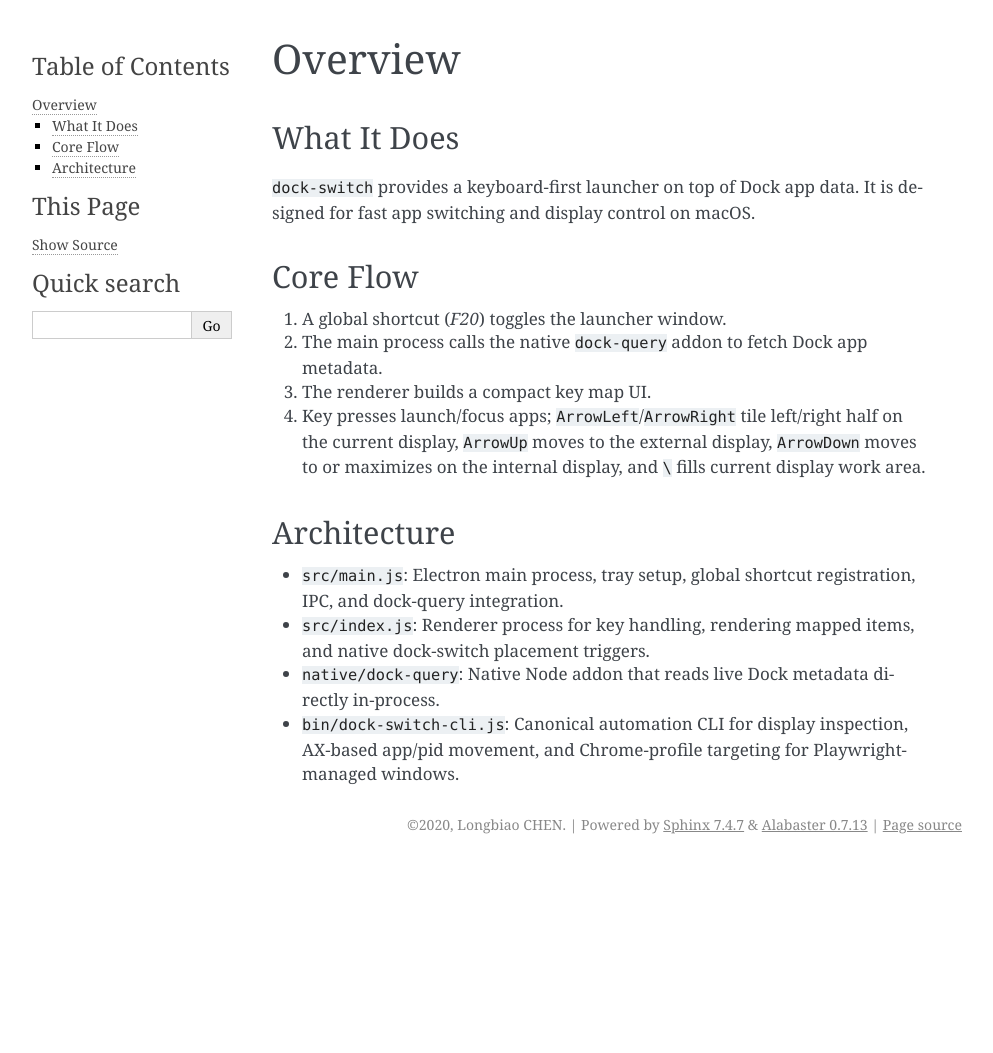
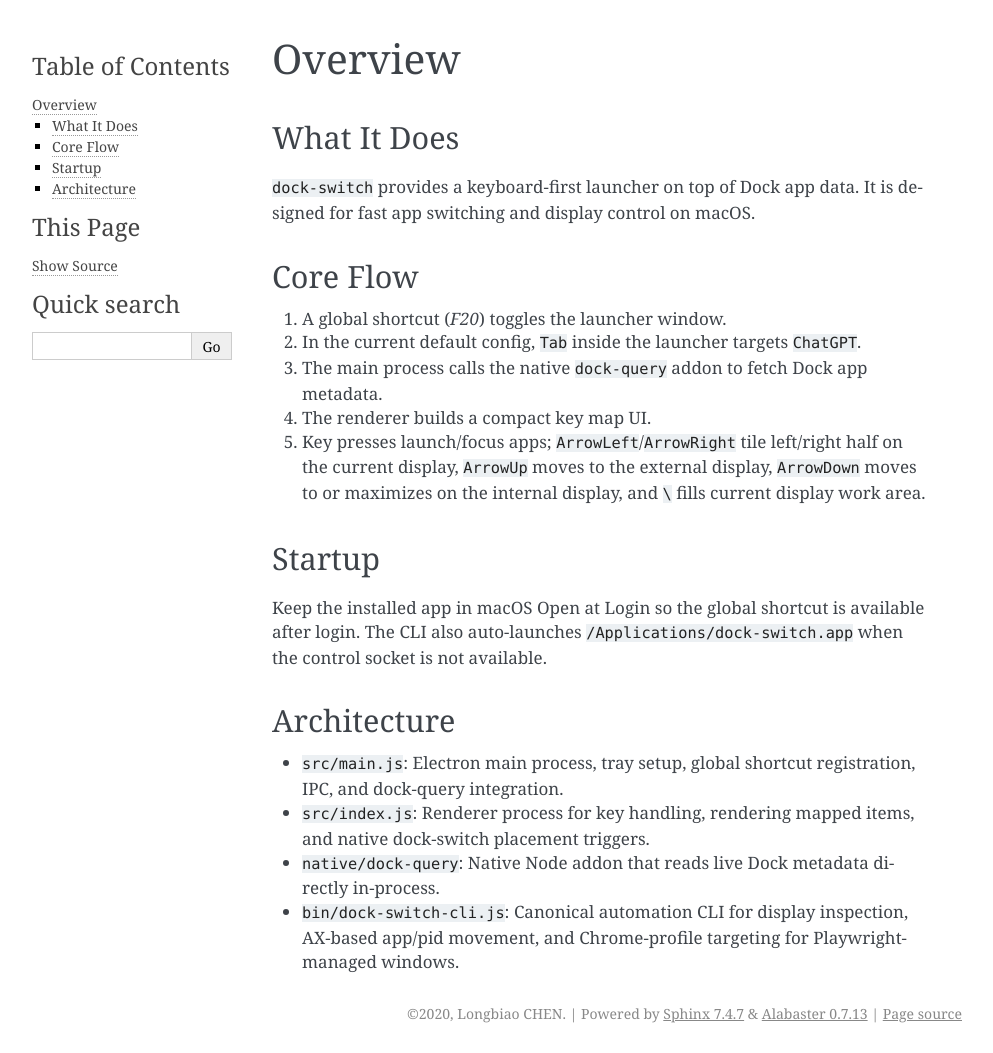
Before and after one commit to longbiaochen/dock-switch, a Sphinx documentation site: the page built from docs/overview.rst, in a window 1280 px wide. Shown: the whole page, without its empty margins (148-1141 px from the left). Built offline with Sphinx 7.4.7, drawn with Linux system fonts in a browser that asks for light colours; before the commit the page ends 900 px from its top, so only the background shows below that.

Commit message:
Fix hotkeys and startup behavior

```diff
--- a/docs/configuration.rst
+++ b/docs/configuration.rst
@@ -17,13 +17,14 @@ The top-level key is ``dock_items``, each containing:
 - ``key``: keyboard key used to trigger app focus/launch
 - ``screen``: legacy field retained for backward compatibility (not used by the current node-only runtime path)
 - ``remember_window_state`` (optional): defaults to ``true``; when enabled, dock-switch restores last known window bounds for that app (in-memory for current app session)
-- ``placement`` (optional): explicit placement policy (for example ``external_right_half``)
+- ``placement`` (optional): explicit placement policy (for example ``external_right_half`` or ``internal_fill``)
 
 Notes
 -----
 
 - App names are matched exactly against Dock item names.
 - Key matching in the renderer is case-insensitive (`event.key.toUpperCase()`).
+- In the current default config, ``Tab`` is mapped to ``ChatGPT`` inside the launcher.
 - `ArrowLeft` / `ArrowRight` tile the current display left/right half.
 - `ArrowUp` moves the frontmost window to the external display work area.
 - `ArrowDown` moves the frontmost window to the internal display work area, and maximizes it there when it is already on the internal display.
@@ -48,3 +49,4 @@ Examples:
 
 Use ``--pid`` when you need to target one managed window from a multi-window app such as Google Chrome.
 Use the Chrome profile commands for Playwright-managed Google Chrome windows, because the reported Playwright session pid is not the native Chrome window owner.
+If the dock-switch control socket is unavailable, the CLI launches ``/Applications/dock-switch.app`` and retries automatically.
--- a/docs/overview.rst
+++ b/docs/overview.rst
@@ -11,12 +11,19 @@ Core Flow
 ---------
 
 1. A global shortcut (`F20`) toggles the launcher window.
-2. The main process calls the native ``dock-query`` addon to fetch Dock app metadata.
-3. The renderer builds a compact key map UI.
-4. Key presses launch/focus apps; ``ArrowLeft``/``ArrowRight`` tile left/right
+2. In the current default config, ``Tab`` inside the launcher targets ``ChatGPT``.
+3. The main process calls the native ``dock-query`` addon to fetch Dock app metadata.
+4. The renderer builds a compact key map UI.
+5. Key presses launch/focus apps; ``ArrowLeft``/``ArrowRight`` tile left/right
    half on the current display, ``ArrowUp`` moves to the external display,
    ``ArrowDown`` moves to or maximizes on the internal display, and ``\``
    fills current display work area.
+
+Startup
+-------
+
+Keep the installed app in macOS Open at Login so the global shortcut is available after login.
+The CLI also auto-launches ``/Applications/dock-switch.app`` when the control socket is not available.
 
 Architecture
 ------------
--- a/package.json
+++ b/package.json
@@ -1,6 +1,6 @@
 {
     "name": "dock-switch",
-    "version": "1.0.0",
+    "version": "1.0.1",
     "description": "dock-switch",
     "author": "Longbiao CHEN",
     "main": "src/main.js",
@@ -18,7 +18,7 @@
     "scripts": {
         "build:addon": "node-gyp rebuild --directory native/dock-query --target=16.2.8 --dist-url=https://electronjs.org/headers",
         "go": "yarn build:addon; killall -9 dock-switch; electron .",
-        "dist": "yarn build:addon && electron-builder build && /usr/libexec/PlistBuddy -c 'Delete :NSAppleEventsUsageDescription' dist/mac-arm64/dock-switch.app/Contents/Info.plist >/dev/null 2>&1 || true; /usr/libexec/PlistBuddy -c 'Add :NSAppleEventsUsageDescription string dock-switch needs automation permission to focus and place application windows.' dist/mac-arm64/dock-switch.app/Contents/Info.plist && killall -9 dock-switch || true; rm -rf /Applications/dock-switch.app && cp -rf dist/mac-arm64/dock-switch.app /Applications/ && /usr/libexec/PlistBuddy -c 'Delete :NSAppleEventsUsageDescription' /Applications/dock-switch.app/Contents/Info.plist >/dev/null 2>&1 || true; /usr/libexec/PlistBuddy -c 'Add :NSAppleEventsUsageDescription string dock-switch needs automation permission to focus and place application windows.' /Applications/dock-switch.app/Contents/Info.plist && open -a dock-switch.app",
+        "dist": "yarn build:addon && electron-builder build && /usr/libexec/PlistBuddy -c 'Delete :NSAppleEventsUsageDescription' dist/mac-arm64/dock-switch.app/Contents/Info.plist >/dev/null 2>&1 || true; /usr/libexec/PlistBuddy -c 'Add :NSAppleEventsUsageDescription string dock-switch needs automation permission to focus and place application windows.' dist/mac-arm64/dock-switch.app/Contents/Info.plist && killall -9 dock-switch || true; rm -rf /Applications/dock-switch.app && cp -rf dist/mac-arm64/dock-switch.app /Applications/ && /usr/libexec/PlistBuddy -c 'Delete :NSAppleEventsUsageDescription' /Applications/dock-switch.app/Contents/Info.plist >/dev/null 2>&1 || true; /usr/libexec/PlistBuddy -c 'Add :NSAppleEventsUsageDescription string dock-switch needs automation permission to focus and place application windows.' /Applications/dock-switch.app/Contents/Info.plist && open /Applications/dock-switch.app",
         "dist:signed": "yarn build:addon && CSC_NAME='Developer ID Application' electron-builder --mac dir"
     },
     "license": "MIT",
```
Also changed, not shown: README.md (+10 -5 lines), docs/index.rst (+8 -6 lines), 3 other files.
